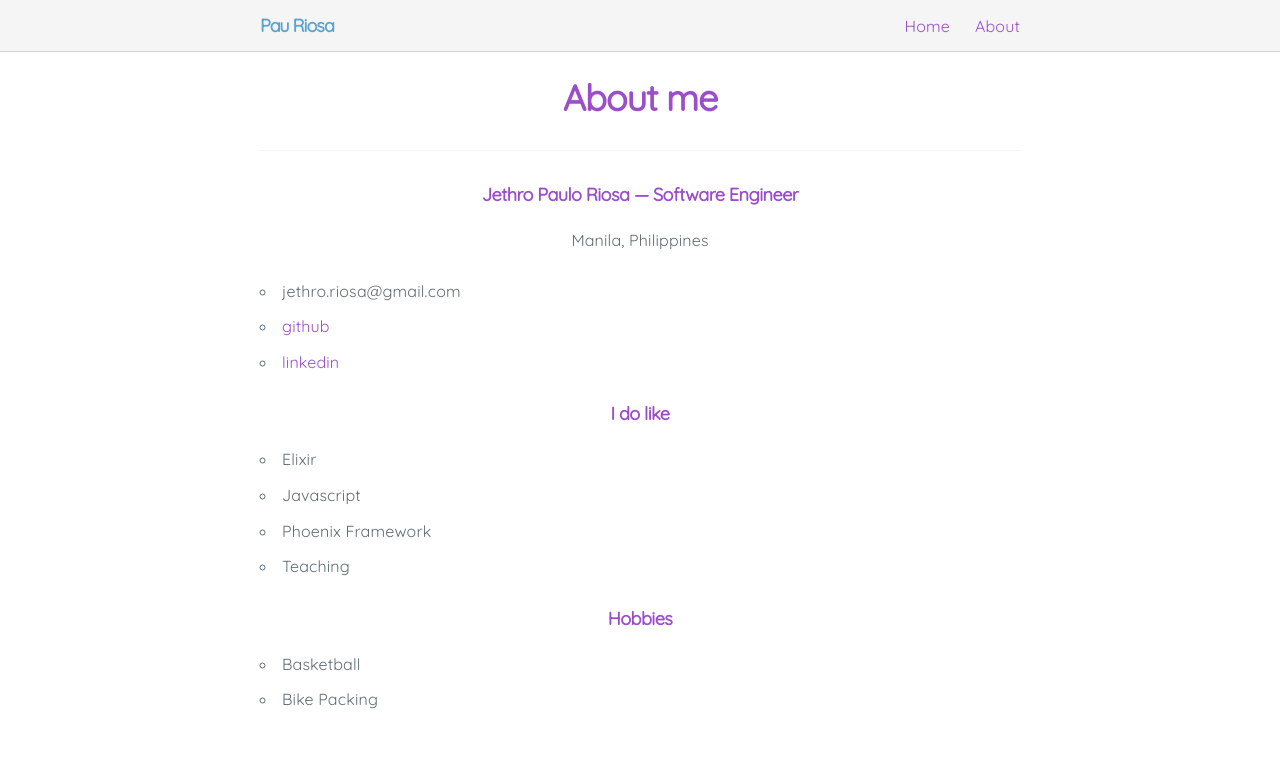
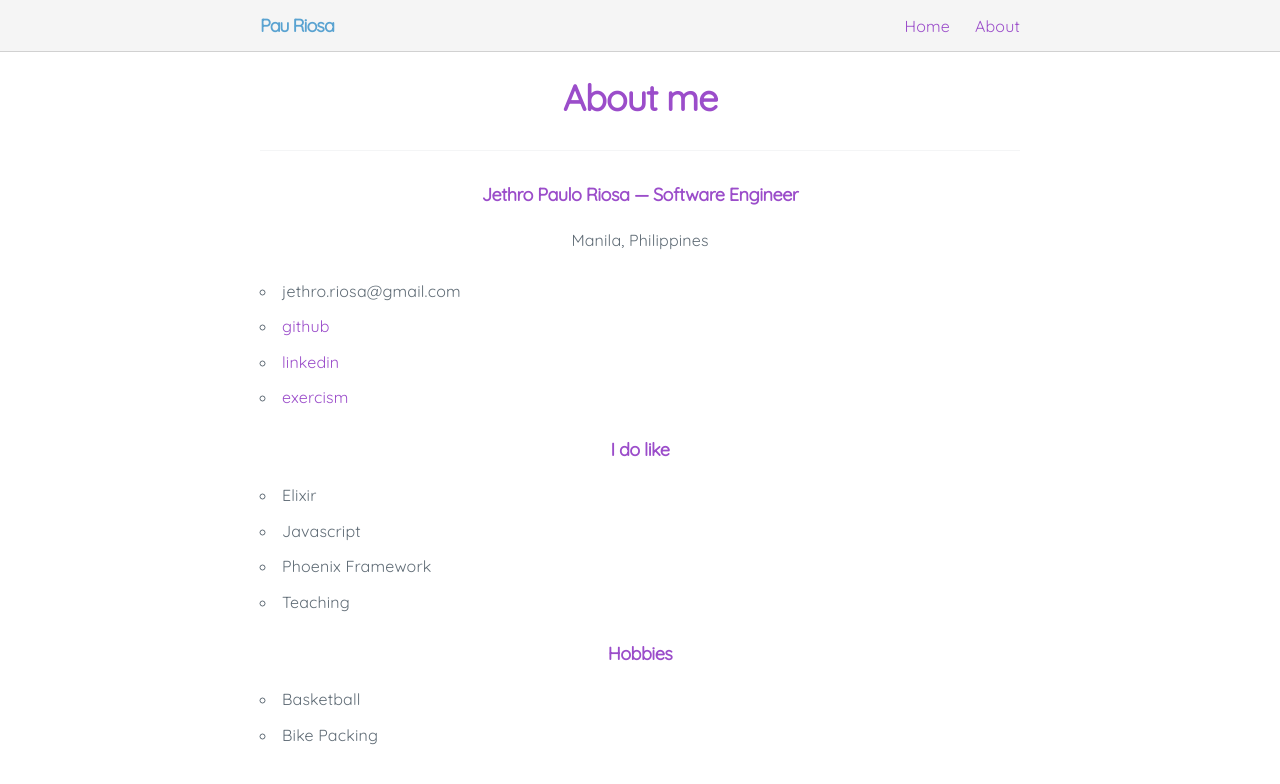
Before and after one commit to pau-riosa/pau-riosa.github.io, a Jekyll site: the page built from about.md, in a window 1280 px wide. Shown: the top 784 px of the page. Built offline with Jekyll 4.4.1, drawn with Linux system fonts in a browser that asks for light colours.

Commit message:
added exercism profile to about page

```diff
--- a/about.md
+++ b/about.md
@@ -13,6 +13,7 @@ title: About
 - jethro.riosa@gmail.com
 - [github](https://github.com/pau-riosa)
 - [linkedin](https://www.linkedin.com/in/jethro-paulo-riosa/)
+- [exercism](https://exercism.io/profiles/pauriosa)
 
 ##### I do like
 
```
